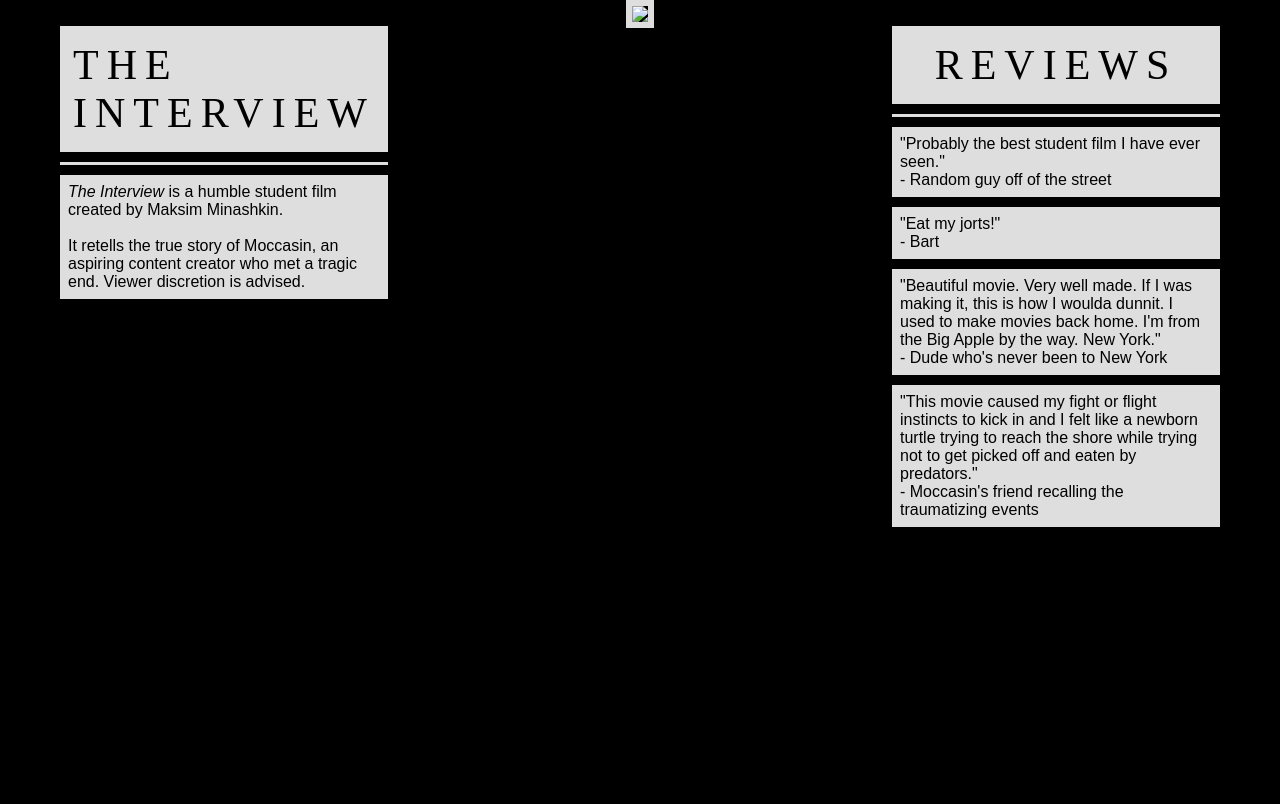
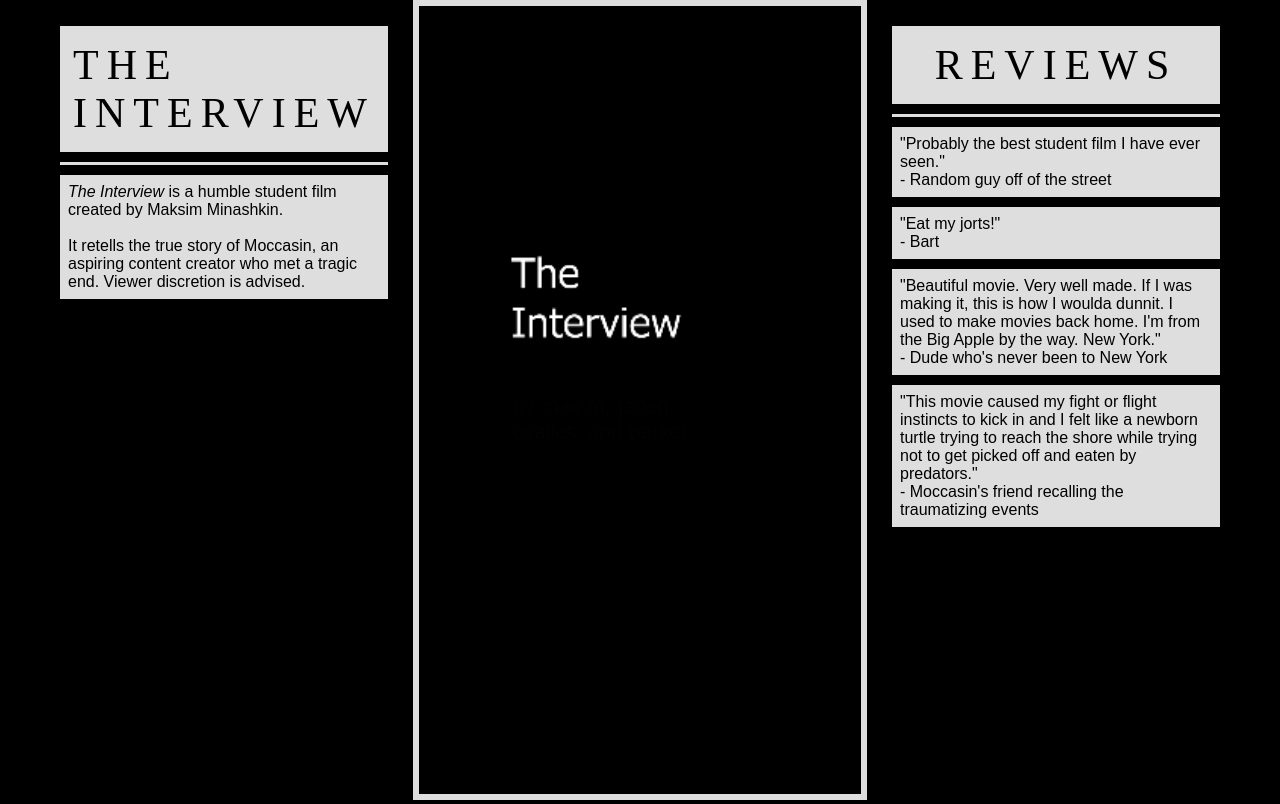
Before and after one commit to maxofthehugo/student-film, a plain HTML site: page index.html in a window 1280 px wide. Drawn offline with Linux system fonts and the light colour scheme.

Commit message:
link image

```diff
--- a/index.html
+++ b/index.html
@@ -19,7 +19,7 @@
       </div>
       <div class="center">
         <a href="https://drive.google.com/file/d/1v8NPXW_BvuMpFM_Cn1_2i4GuU9j8RfqI/view?usp=sharing"
-          ><img src="img/cover.png"
+          ><img src="img/image.png"
         /></a>
       </div>
       <div class="right">
```
